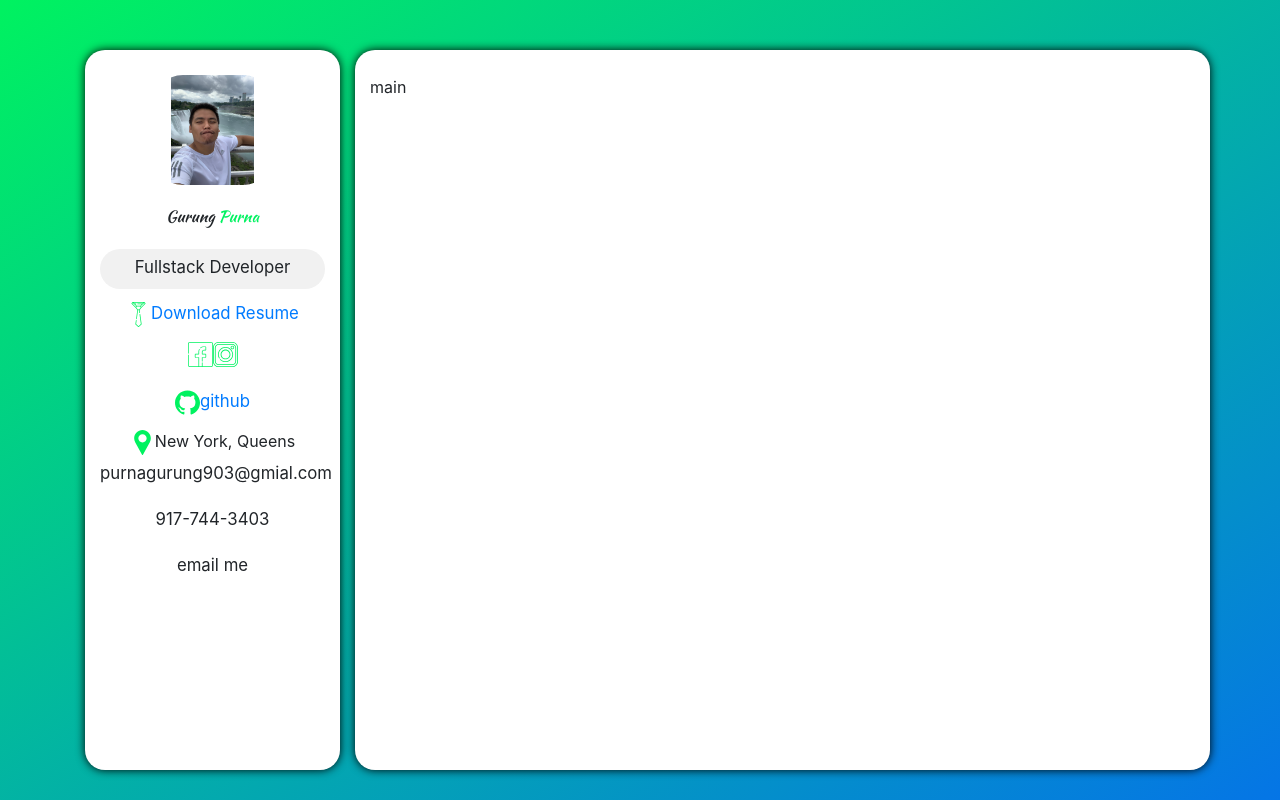
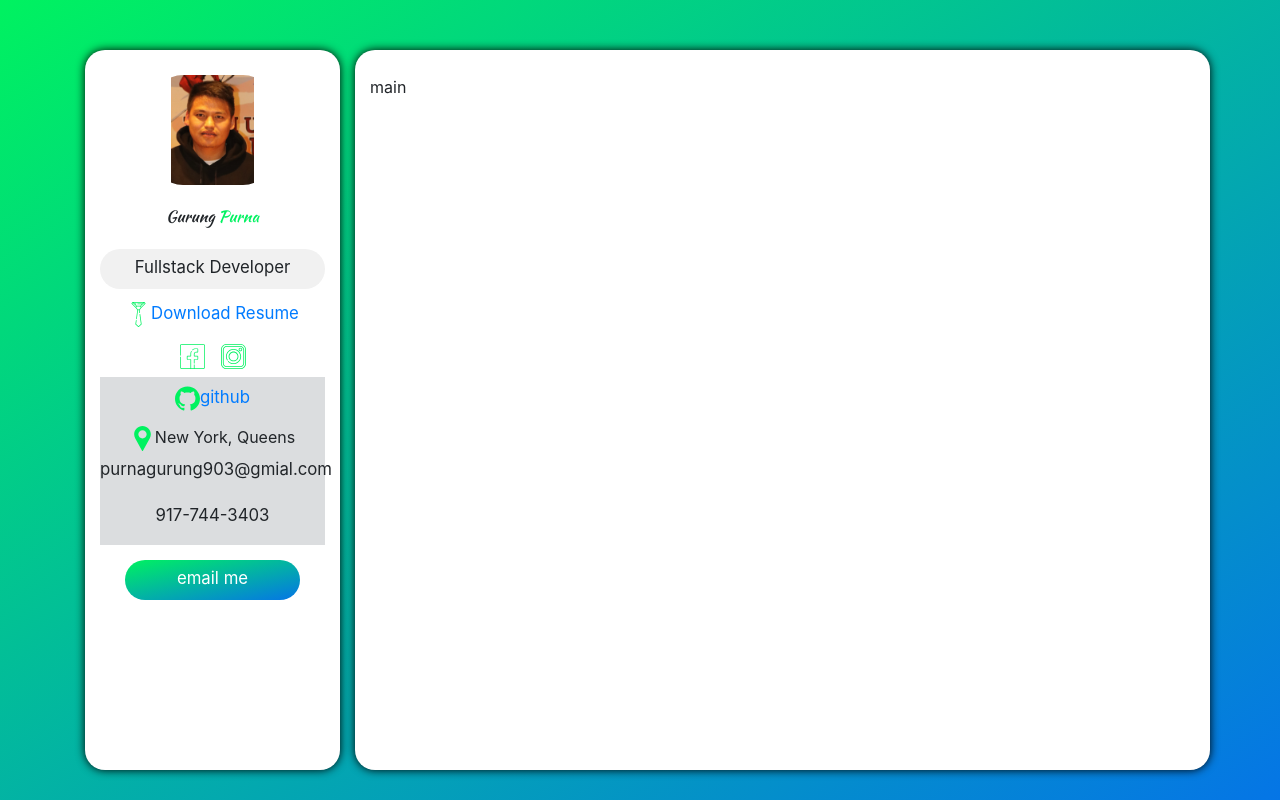
Before and after one commit to purnagurung903/reactportfolio, a React (Create React App) app in the folder reactportfolio/: page / in a window 1280 px wide. Built offline with nearby package versions, Linux system fonts and the light colour scheme.

Commit message:
styling email and contact

```diff
--- a/reactportfolio/src/components/Sidebar.js
+++ b/reactportfolio/src/components/Sidebar.js
@@ -4,7 +4,7 @@ import instagram from "../assets/icons/instagram.svg"
 import github from "../assets/icons/github.svg"
 import pin from "../assets/icons/pin.svg"
 import tie from "../assets/icons/tie.svg"
-import image from "../assets/IMG0226.jpeg"
+import image from "../assets/Myphoto.png"
 
 
 const Sidebar = () => {
@@ -21,12 +21,12 @@ const Sidebar = () => {
 
           </div>
         </a>
-        <figure className="sidebar__social-icons">
-          <a href=" "><img src={facebook} alt="facebook" className="sidebar__icon"/></a>
+        <figure className="sidebar__social-icons my-2">
+          <a href=" "><img src={facebook} alt="facebook" className="sidebar__icon mr-3"/></a>
           <a href=" "><img src={instagram} alt="instagram" className="sidebar__icon"/></a>
 
         </figure>
-        <div className="contact">
+        <div className="sidebar__contact">
           <div className="sidebar__item">
             <a href=" ">
               <img src={github} alt="github"  className="sidebar__icon"/>github
--- a/reactportfolio/src/index.css
+++ b/reactportfolio/src/index.css
@@ -2,7 +2,7 @@
 
 
 body {
-  background-image: linear-gradient(to right bottom, #00F260,#0575E6);
+  background-image: linear-gradient(to right bottom, #00F260, #0575E6);
   background-attachment: fixed;
 }
 a{
@@ -67,3 +67,14 @@ a:hover {
   background-color: #f1f1f1;
   border-radius: 30px;
 }
+.sidebar__contact {
+  background-color: #dbdddf;
+  padding: 2px 0;
+}
+.sidebar__email {
+  background-image: linear-gradient(to right bottom, #00F260,#0575E6);
+  border-radius: 30px;
+  color: #fff;
+  margin: 15px 25px 0px;
+  cursor: pointer;
+}
```
Also changed, not shown: reactportfolio/src/assets/Myphoto.png (added).
